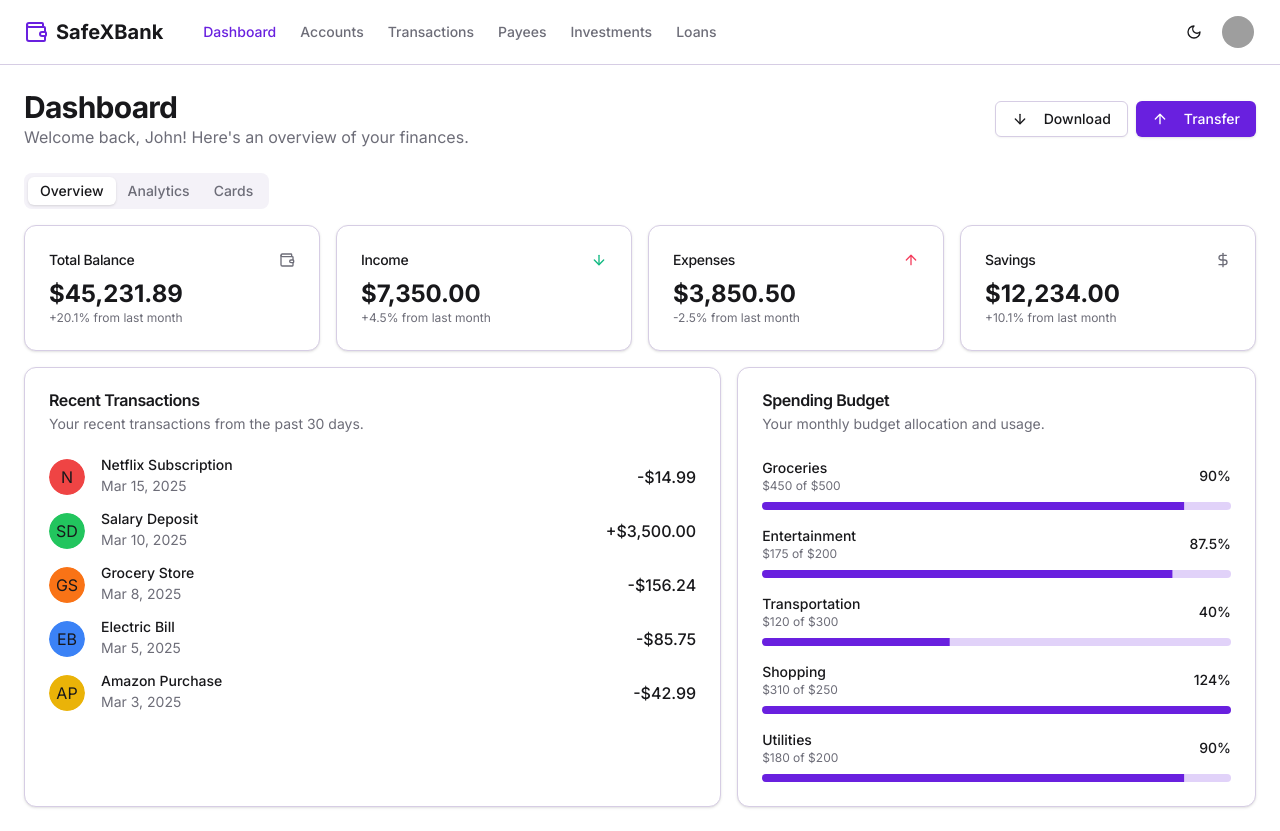
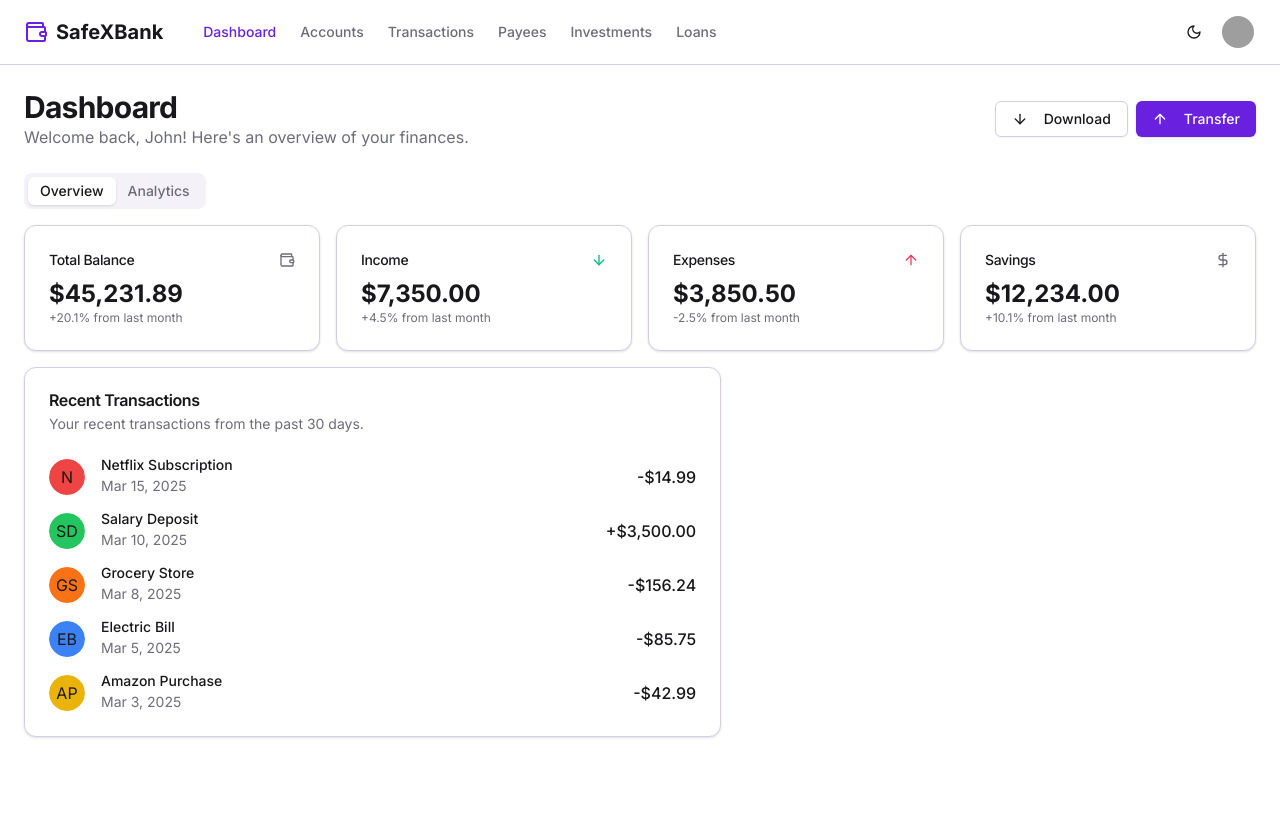
Before and after one commit to vin0drath0re/cyber-insecurity-frontend, a Next.js app: page /dashboard in a window 1280 px wide. After the commit the page ends 800 px from the top, so only its background shows below. Built offline with nearby package versions, Linux system fonts and the light colour scheme; grey boxes are pictures that could not be loaded.

Commit message:
Elevate UI for more engaging experience!

```diff
--- a/app/(dashboard)/dashboard/page.tsx
+++ b/app/(dashboard)/dashboard/page.tsx
@@ -35,7 +35,6 @@ export default function DashboardPage() {
         <TabsList>
           <TabsTrigger value="overview">Overview</TabsTrigger>
           <TabsTrigger value="analytics">Analytics</TabsTrigger>
-          <TabsTrigger value="cards">Cards</TabsTrigger>
         </TabsList>
         <TabsContent value="overview" className="space-y-4">
           {/* Overview Cards */}
@@ -143,65 +142,6 @@ export default function DashboardPage() {
               </CardContent>
             </Card>
 
-            {/* Spending Budget */}
-            <Card className="col-span-3">
-              <CardHeader>
-                <CardTitle>Spending Budget</CardTitle>
-                <CardDescription>Your monthly budget allocation and usage.</CardDescription>
-              </CardHeader>
-              <CardContent>
-                <div className="space-y-4">
-                  {[
-                    {
-                      category: "Groceries",
-                      spent: 450,
-                      budget: 500,
-                      percentage: 90,
-                    },
-                    {
-                      category: "Entertainment",
-                      spent: 175,
-                      budget: 200,
-                      percentage: 87.5,
-                    },
-                    {
-                      category: "Transportation",
-                      spent: 120,
-                      budget: 300,
-                      percentage: 40,
-                    },
-                    {
-                      category: "Shopping",
-                      spent: 310,
-                      budget: 250,
-                      percentage: 124,
-                    },
-                    {
-                      category: "Utilities",
-                      spent: 180,
-                      budget: 200,
-                      percentage: 90,
-                    },
-                  ].map((category, index) => (
-                    <div key={index} className="space-y-2">
-                      <div className="flex items-center justify-between">
-                        <div className="flex flex-col">
-                          <span className="text-sm font-medium">{category.category}</span>
-                          <span className="text-xs text-muted-foreground">
-                            ${category.spent} of ${category.budget}
-                          </span>
-                        </div>
-                        <span className="text-sm font-medium">{category.percentage}%</span>
-                      </div>
-                      <Progress
-                        value={category.percentage}
-                        className={category.percentage > 100 ? "text-destructive" : ""}
-                      />
-                    </div>
-                  ))}
-                </div>
-              </CardContent>
-            </Card>
           </div>
 
         </TabsContent>
@@ -217,43 +157,6 @@ export default function DashboardPage() {
           </Card>
 
         </TabsContent>
-        <TabsContent value="cards" className="space-y-4">
-          <div className="grid gap-4 md:grid-cols-2 lg:grid-cols-3">
-            <Card className="bg-gradient-to-br from-purple-600 to-purple-800 text-white">
-              <CardHeader>
-                <CardTitle className="flex justify-between">
-                  <span>SafeXBank Platinum</span>
-                  <CreditCard className="h-5 w-5" />
-                </CardTitle>
-                <CardDescription className="text-purple-100">**** **** **** 4589</CardDescription>
-              </CardHeader>
-              <CardContent>
-                <div className="mt-4 text-lg">John Doe</div>
-                <div className="text-sm text-purple-100">Valid thru: 05/28</div>
-              </CardContent>
-            </Card>
-            <Card className="bg-gradient-to-br from-gray-700 to-gray-900 text-white">
-              <CardHeader>
-                <CardTitle className="flex justify-between">
-                  <span>SafeXBank Business</span>
-                  <CreditCard className="h-5 w-5" />
-                </CardTitle>
-                <CardDescription className="text-gray-300">**** **** **** 7821</CardDescription>
-              </CardHeader>
-              <CardContent>
-                <div className="mt-4 text-lg">John Doe</div>
-                <div className="text-sm text-gray-300">Valid thru: 09/27</div>
-              </CardContent>
-            </Card>
-            <Card className="border-dashed border-2 flex flex-col items-center justify-center p-6">
-              <Button variant="outline" className="rounded-full h-12 w-12 mb-4">
-                +
-              </Button>
-              <p className="font-medium">Add New Card</p>
-              <p className="text-sm text-muted-foreground text-center mt-1">Apply for a new credit or debit card</p>
-            </Card>
-          </div>
-        </TabsContent>
       </Tabs>
     </div>
   )
--- a/app/(dashboard)/loans/page.tsx
+++ b/app/(dashboard)/loans/page.tsx
@@ -120,9 +120,6 @@ const Loans = () => {
                 <Button size="lg" className="rounded-lg group">
                   Apply Now
                   <ArrowRight className="ml-2 h-4 w-4 transition-transform group-hover:translate-x-1" />
-                </Button>
-                <Button size="lg" variant="outline" className="rounded-lg">
-                  Calculate Payments
                 </Button>
               </div>
             </div>
--- a/app/(dashboard)/payees/page.tsx
+++ b/app/(dashboard)/payees/page.tsx
@@ -253,7 +253,7 @@ export default function PayeesPage() {
                       </Avatar>
                       <div>
                         <CardTitle className="text-base">{payee.name}</CardTitle>
-                        <CardDescription className="text-xs">{payee.payeeAccNo}</CardDescription>
+                        <CardDescription className="text-xs"> {"**** **** " + payee.payeeAccNo.slice(-4)}</CardDescription>
                       </div>
                     </div>
                     <DropdownMenu>
@@ -282,7 +282,7 @@ export default function PayeesPage() {
                     <div className="grid grid-cols-2 gap-2 text-sm">
                       <div>
                         <p className="text-muted-foreground">Type</p>
-                        <p className="font-medium">{payee.payeeType}</p>
+                        <p className="font-medium ">{payee.payeeType.charAt(0).toUpperCase() + payee.payeeType.slice(1).toLowerCase()}</p>
                       </div>
                       <div>
                         <p className="text-muted-foreground">Last Payment</p>
--- a/app/(dashboard)/transactions/page.tsx
+++ b/app/(dashboard)/transactions/page.tsx
@@ -344,7 +344,7 @@ export default function HistoryPage() {
                     <div className='flex flex-col sm:flex-row sm:items-center gap-4 mb-2 sm:mb-0'>
                       <div className='flex-shrink-0 w-12 h-12 rounded-full bg-primary/10 flex items-center justify-center'>
                         {toself ? (
-                          <ArrowLeftRight className='h-6 w-6 text-emerald-600' />
+                          <ArrowLeftRight className='h-6 w-6 text-blue-500' />
                         ) : isSender ? (
                           <ArrowDown className='h-6 w-6 text-rose-600' />
                         ) : (
--- a/app/globals.css
+++ b/app/globals.css
@@ -46,11 +46,11 @@
   }
 
   .dark {
-    --background: 263 65% 6%; /* violet-900 */
+    --background: 263 65% 14%; /* violet-900 */
     --foreground: 0 0% 98%; /* white */
-    --card: 263 65% 8%; /* violet-800 */
+    --card: 263 65% 15%; /* violet-800 */
     --card-foreground: 0 0% 98%; /* white */
-    --popover: 240 5% 10%; /* gray-900 */
+    --popover: 263 65% 13%; /* violet-900 */
     --popover-foreground: 0 0% 98%; /* white */
     --primary: 263 75% 55%; /* violet-700 */
     --primary-foreground: 0 0% 100%; /* white */
--- a/components/sections/AnalyticsSection.tsx
+++ b/components/sections/AnalyticsSection.tsx
@@ -82,42 +82,6 @@ const AnalyticsSection: React.FC = () => {
           </ResponsiveContainer>
         </div>
       </div>
-
-      {/* Recent Transactions Table */}
-      <div className="rounded-xl bg-white shadow-sm dark:bg-card border border-border overflow-hidden">
-        <h2 className="text-lg font-semibold p-4 mb-0">Recent Transactions</h2>
-        <div className="relative">
-          <div className="">
-            <table className="w-full divide-y divide-gray-200 dark:divide-gray-700">
-              <thead>
-                <tr className=" dark:bg-card">
-                  <th className="px-4 py-3 text-left text-xs font-medium text-gray-500 uppercase tracking-wider">Date</th>
-                  <th className="px-4 py-3 text-left text-xs font-medium text-gray-500 uppercase tracking-wider">Description</th>
-                  <th className="px-4 py-3 text-left text-xs font-medium text-gray-500 uppercase tracking-wider">Category</th>
-                  <th className="px-4 py-3 text-right text-xs font-medium text-gray-500 uppercase tracking-wider">Amount</th>
-                </tr>
-              </thead>
-              <tbody className="divide-y divide-gray-200 dark:divide-gray-700">
-                {[
-                  { date: 'Jul 1', description: 'Grocery Store', category: 'Food', amount: '-$150.00' },
-                  { date: 'Jul 3', description: 'Online Shopping', category: 'Shopping', amount: '-$200.00' },
-                  { date: 'Jul 5', description: 'Salary', category: 'Income', amount: '+$5,000.00' },
-                  { date: 'Jul 7', description: 'Electric Bill', category: 'Utilities', amount: '-$120.00' },
-                ].map((txn, index) => (
-                  <tr key={index} className="hover:bg-gray-50 dark:hover:bg-gray-700 transition-colors">
-                    <td className="px-4 py-3 text-sm">{txn.date}</td>
-                    <td className="px-4 py-3">{txn.description}</td>
-                    <td className="px-4 py-3 text-sm">{txn.category}</td>
-                    <td className={`px-4 py-3 text-right font-medium ${txn.amount.startsWith('-') ? 'text-red-500' : 'text-green-600'}`}>
-                      {txn.amount}
-                    </td>
-                  </tr>
-                ))}
-              </tbody>
-            </table>
-          </div>
-        </div>
-      </div>
     </div>
   );
 };
```
Also changed, not shown: app/page.tsx (+30 -10 lines).
